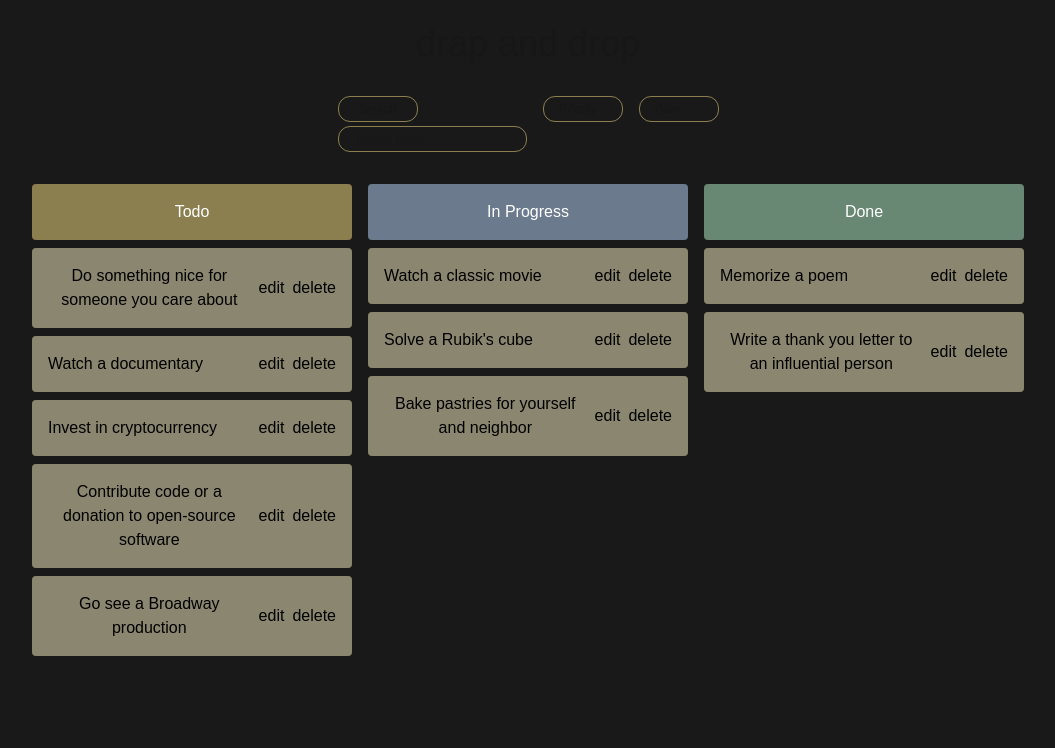
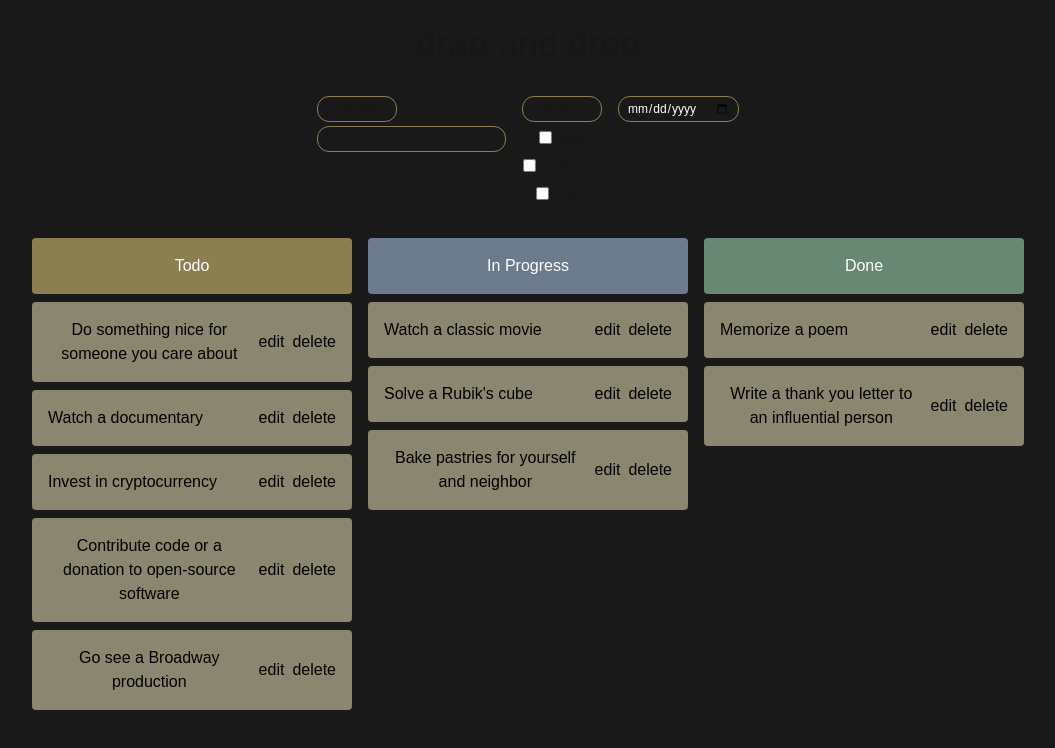
Before and after one commit to anuprajvarma/agile-pro, a Next.js app: page / in a window 1280 px wide. Shown: the top 748 px of the page, without its empty margins (112-1167 px from the left). Built offline with nearby package versions, Linux system fonts and the light colour scheme.

Commit message:
add: dueDate filter

```diff
--- a/app/page.tsx
+++ b/app/page.tsx
@@ -15,6 +15,8 @@ export default function Home() {
   const IN_PROGRESS = "IN_PROGRESS";
   const DONE = "DONE";
   const [searchTerm, setSearchTerm] = useState("");
+  const [dueDateFilter, setDueDateFilter] = useState("");
+  const [priorityFilter, setPriorityFilter] = useState<string[]>([]);
   const [tasks, setTasks] = useState<Todo[]>([
     {
       id: 1,
@@ -100,6 +102,15 @@ export default function Home() {
 
   const [dragTask, setDragTask] = useState<Todo | null>(null);
 
+  const togglePriorityFilter = (priority: string) => {
+    setPriorityFilter(
+      (prev) =>
+        prev.includes(priority)
+          ? prev.filter((p) => p !== priority) // remove if already selected
+          : [...prev, priority] // add if not selected
+    );
+  };
+
   const handleDragNDrop = (status: string) => {
     let copyTask = [...tasks];
     copyTask = copyTask.map((item) => {
@@ -145,12 +156,52 @@ export default function Home() {
               />
             </div>
           </div>
-          <button className="px-4 w-[5rem] h-[1.6rem] text-center py-1 z-10 flex cursor-pointer rounded-xl border border-amber-200/50 text-xs hover:bg-amber-200/10 transition duration-300">
-            Priority
-          </button>
-          <button className="px-4 w-[5rem] h-[1.6rem] text-center py-1 z-10 flex cursor-pointer rounded-xl border border-amber-200/50 text-xs hover:bg-amber-200/10 transition duration-300">
+          <div className="flex flex-col gap-1">
+            <button className="px-4 w-[5rem] h-[1.6rem] text-center py-1 z-10 flex cursor-pointer rounded-xl border border-amber-200/50 text-xs hover:bg-amber-200/10 transition duration-300">
+              priority
+            </button>
+
+            {
+              <>
+                <div className="flex gap-2 items-center justify-center z-30">
+                  <input
+                    type="checkbox"
+                    onClick={() => togglePriorityFilter("low")}
+                    // placeholder="Search tasks..."
+                    className="px-4 py-1 flex rounded-xl border border-amber-200/50 text-xs bg-transparent focus:outline-none focus:border-amber-200 transition duration-300"
+                  />
+                  <p>low</p>
+                </div>
+                <div className="flex gap-2 items-center justify-center z-30">
+                  <input
+                    type="checkbox"
+                    onClick={() => togglePriorityFilter("medium")}
+                    // placeholder="Search tasks..."
+                    className="px-4 py-1 flex rounded-xl border border-amber-200/50 text-xs bg-transparent focus:outline-none focus:border-amber-200 transition duration-300"
+                  />
+                  <p>medium</p>
+                </div>
+                <div className="flex gap-2 items-center justify-center z-30">
+                  <input
+                    type="checkbox"
+                    onClick={() => togglePriorityFilter("high")}
+                    // placeholder="Search tasks..."
+                    className="px-4 py-1 flex rounded-xl border border-amber-200/50 text-xs bg-transparent focus:outline-none focus:border-amber-200 transition duration-300"
+                  />
+                  <p>high</p>
+                </div>
+              </>
+            }
+          </div>
+          <input
+            type="date"
+            value={dueDateFilter}
+            onChange={(e) => setDueDateFilter(e.target.value)}
+            className="px-2 py-1 h-[1.6rem] rounded-xl border border-amber-200/50 text-xs bg-transparent text-white focus:outline-none focus:border-amber-200 transition duration-300"
+          />
+          {/* <button className="px-4 w-[5rem] h-[1.6rem] text-center py-1 z-10 flex cursor-pointer rounded-xl border border-amber-200/50 text-xs hover:bg-amber-200/10 transition duration-300">
             date
-          </button>
+          </button> */}
         </div>
         <div className="flex gap-4 justify-between text-center">
           <div
@@ -166,7 +217,11 @@ export default function Home() {
               .filter(
                 (task) =>
                   task.status === TODO &&
-                  task.title.toLowerCase().includes(searchTerm.toLowerCase())
+                  task.title.toLowerCase().includes(searchTerm.toLowerCase()) &&
+                  (priorityFilter.length === 0 ||
+                    priorityFilter.includes(task.priority)) &&
+                  (dueDateFilter === "" ||
+                    new Date(task.dueDate) <= new Date(dueDateFilter))
               )
               .map((task) => (
                 <div
@@ -196,7 +251,11 @@ export default function Home() {
               .filter(
                 (task) =>
                   task.status === IN_PROGRESS &&
-                  task.title.toLowerCase().includes(searchTerm.toLowerCase())
+                  task.title.toLowerCase().includes(searchTerm.toLowerCase()) &&
+                  (priorityFilter.length === 0 ||
+                    priorityFilter.includes(task.priority)) &&
+                  (dueDateFilter === "" ||
+                    new Date(task.dueDate) <= new Date(dueDateFilter))
               )
               .map((task) => (
                 <div
@@ -226,7 +285,11 @@ export default function Home() {
               .filter(
                 (task) =>
                   task.status === DONE &&
-                  task.title.toLowerCase().includes(searchTerm.toLowerCase())
+                  task.title.toLowerCase().includes(searchTerm.toLowerCase()) &&
+                  (priorityFilter.length === 0 ||
+                    priorityFilter.includes(task.priority)) &&
+                  (dueDateFilter === "" ||
+                    new Date(task.dueDate) <= new Date(dueDateFilter))
               )
               .map((task) => (
                 <div
```
